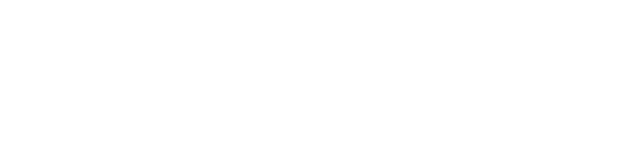
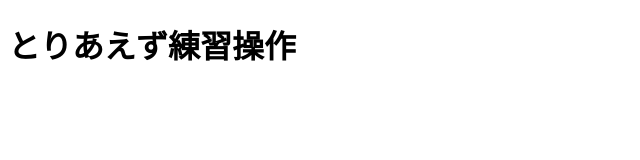
Before and after one commit to noezou/1102_git_gs, a plain HTML site: page index.html in a window 1280 px wide. Shown: the whole page, without its empty margins (0-640 px from the left). Drawn offline with Linux system fonts and the light colour scheme.

Commit message:
h1タグ追加

```diff
--- a/index.html
+++ b/index.html
@@ -1,11 +1,14 @@
 <!DOCTYPE html>
 <html lang="en">
+
 <head>
   <meta charset="UTF-8">
   <meta name="viewport" content="width=device-width, initial-scale=1.0">
   <title>Document</title>
 </head>
+
 <body>
+  <h1>とりあえず練習操作</h1>
 
 </body>
 </html>
```
